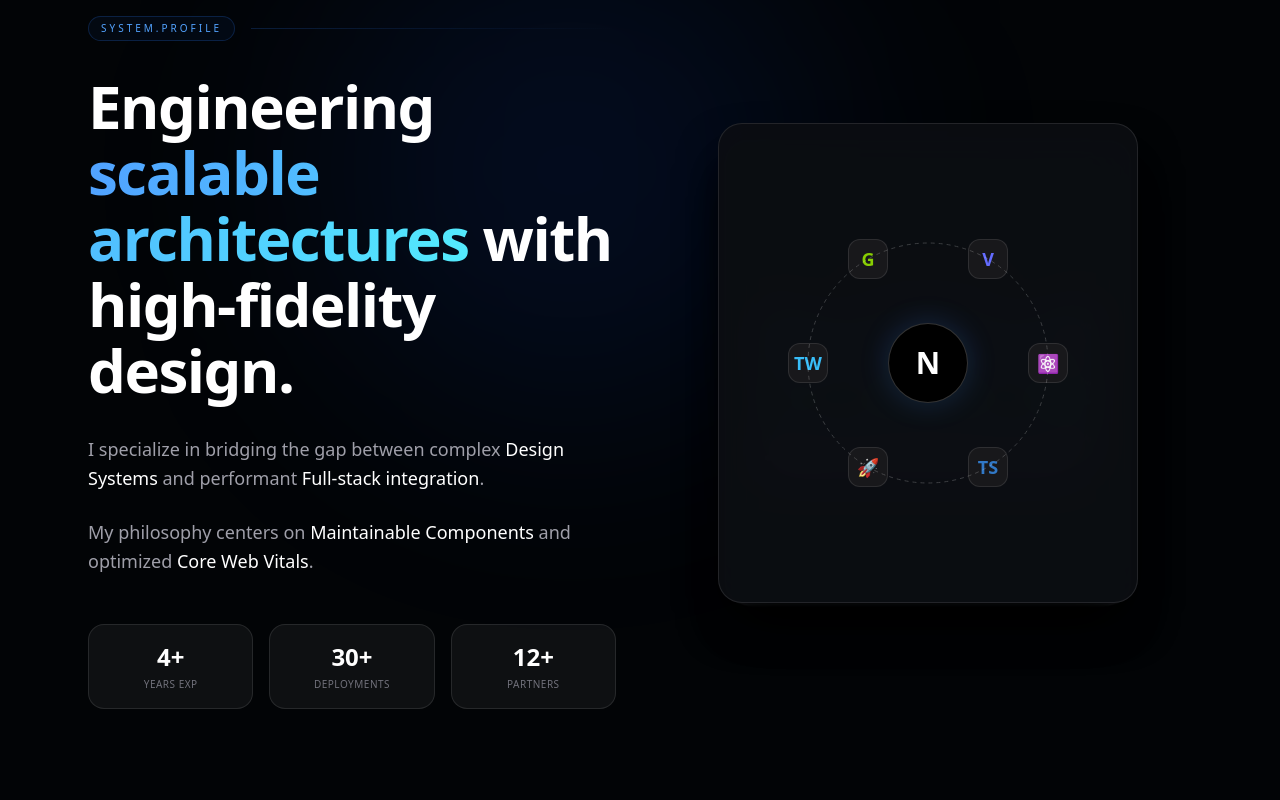
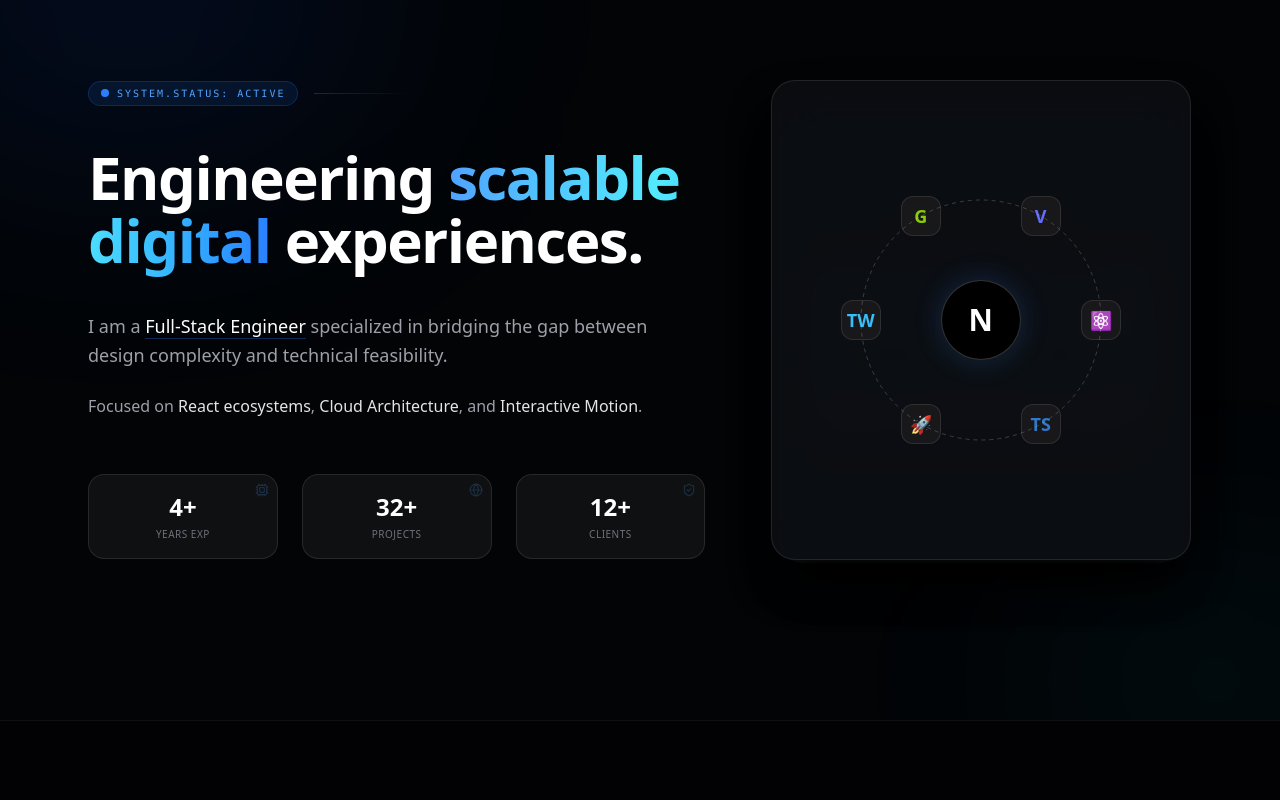
Before and after one commit to rdev014/myportfolio, a React (Vite) app: page / in a window 1280 px wide. Shown: the part 880-1680 px from the top of the page. Built offline with nearby package versions, Linux system fonts and the light colour scheme.

Commit message:
about fix

```diff
--- a/src/Components/About.tsx
+++ b/src/Components/About.tsx
@@ -1,8 +1,13 @@
-import { useEffect, useRef, useState } from "react";
+import React, { useEffect, useRef, useState } from "react";
 import { gsap } from "gsap";
 import { ScrollTrigger } from "gsap/ScrollTrigger";
+import { Zap, Cpu, BarChart3, ShieldCheck, Database, Globe } from "lucide-react";
 
-/* ============ About Section ============ */
+/* ============ Types ============ */
+// Standardized IDs to match both logic and graphics
+type CardId = "skills" | "metrics" | "pipeline";
+
+/* ============ Main About Component ============ */
 export function About() {
   const sectionRef = useRef<HTMLDivElement>(null);
 
@@ -12,14 +17,18 @@ export function About() {
     const ctx = gsap.context(() => {
       const r = sectionRef.current!;
       const tl = gsap.timeline({
-        scrollTrigger: { trigger: r, start: "top 70%", once: true },
+        scrollTrigger: {
+          trigger: r,
+          start: "top 70%",
+          once: true
+        },
       });
 
-      tl.from(r.querySelector("[data-kicker]"), { y: 14, opacity: 0, duration: 0.45, ease: "power3.out" })
-        .from(r.querySelector("[data-title]"), { y: 18, opacity: 0, duration: 0.55, ease: "power3.out" }, "-=0.15")
-        .from(r.querySelectorAll("[data-body]"), { y: 14, opacity: 0, duration: 0.5, stagger: 0.06, ease: "power3.out" }, "-=0.25")
-        .from(r.querySelector("[data-deck]"), { x: 40, opacity: 0, duration: 0.8, ease: "power4.out" }, "-=0.4")
-        .from(r.querySelectorAll("[data-stat]"), { scale: 0.9, opacity: 0, duration: 0.45, stagger: 0.05, ease: "power3.out" }, "-=0.3");
+      tl.from(r.querySelector("[data-kicker]"), { x: -20, opacity: 0, duration: 0.6, ease: "power4.out" })
+        .from(r.querySelector("[data-title]"), { y: 30, opacity: 0, duration: 0.8, ease: "expo.out" }, "-=0.4")
+        .from(r.querySelectorAll("[data-body]"), { y: 20, opacity: 0, duration: 0.6, stagger: 0.1, ease: "power3.out" }, "-=0.5")
+        .from(r.querySelectorAll("[data-stat]"), { scale: 0.8, opacity: 0, duration: 0.5, stagger: 0.1, ease: "back.out(1.7)" }, "-=0.3")
+        .from(r.querySelector("[data-deck]"), { x: 60, opacity: 0, duration: 1, ease: "power4.out" }, "-=0.8");
 
       const counters = gsap.utils.toArray<HTMLElement>("[data-count-to]");
       counters.forEach((el) => {
@@ -27,9 +36,9 @@ export function About() {
         const obj = { val: 0 };
         gsap.to(obj, {
           val: to,
-          duration: 1.5,
-          ease: "power3.out",
-          scrollTrigger: { trigger: el, start: "top 90%", once: true },
+          duration: 2,
+          ease: "power4.out",
+          scrollTrigger: { trigger: el, start: "top 95%", once: true },
           onUpdate: () => { el.textContent = Math.round(obj.val).toString(); },
         });
       });
@@ -39,45 +48,48 @@ export function About() {
   }, []);
 
   return (
-    <section ref={sectionRef} className="relative min-h-screen bg-[#020406] overflow-hidden flex items-center" id="about">
-      {/* Background Ambient Glow */}
-      <div className="absolute top-0 left-1/4 w-[500px] h-[500px] bg-blue-600/10 blur-[120px] rounded-full pointer-events-none" />
+    <section ref={sectionRef} className="relative min-h-screen bg-[#020406] overflow-hidden flex items-center py-24" id="about">
+      <div className="absolute top-0 left-0 w-full h-full overflow-hidden pointer-events-none">
+        <div className="absolute top-[-10%] left-[-10%] w-[40%] h-[40%] bg-blue-600/10 blur-[120px] rounded-full" />
+        <div className="absolute bottom-[-10%] right-[-10%] w-[30%] h-[30%] bg-cyan-500/5 blur-[100px] rounded-full" />
+      </div>
 
-      <div className="mx-auto max-w-6xl px-4 sm:px-6 py-16 sm:py-24 w-full flex-1">
-        <div className="grid gap-12 sm:gap-16 lg:grid-cols-12 lg:gap-12 lg:items-center w-full">
-          {/* Narrative */}
-          <div className="lg:col-span-6 w-full">
+      <div className="container mx-auto max-w-6xl px-6 relative z-10">
+        <div className="grid gap-16 lg:grid-cols-12 items-center">
+
+          <div className="lg:col-span-7 space-y-10">
             <div className="flex items-center gap-4" data-kicker>
-              <span className="px-3 py-1 text-[10px] uppercase tracking-[0.3em] text-blue-400 border border-blue-500/20 bg-blue-500/5 rounded-full">
-                System.Profile
-              </span>
-              <div className="h-px flex-1 bg-gradient-to-r from-blue-500/20 to-transparent" />
+              <div className="flex items-center gap-2 px-3 py-1 rounded-full bg-blue-500/10 border border-blue-500/20">
+                <span className="relative flex h-2 w-2">
+                  <span className="animate-ping absolute inline-flex h-full w-full rounded-full bg-blue-400 opacity-75"></span>
+                  <span className="relative inline-flex rounded-full h-2 w-2 bg-blue-500"></span>
+                </span>
+                <span className="text-[10px] font-mono uppercase tracking-[0.2em] text-blue-400">System.Status: Active</span>
+              </div>
+              <div className="h-px w-24 bg-gradient-to-r from-blue-500/30 to-transparent" />
             </div>
 
-            <h2 data-title className="mt-8 text-3xl sm:text-4xl lg:text-6xl font-bold tracking-tight text-white leading-[1.1] w-full">
-              Engineering <span className="text-transparent bg-clip-text bg-gradient-to-r from-blue-400 to-cyan-300">scalable architectures</span> with high-fidelity design.
+            <h2 data-title className="text-4xl md:text-6xl font-bold tracking-tight text-white leading-[1.05]">
+              Engineering <span className="text-transparent bg-clip-text bg-gradient-to-r from-blue-400 via-cyan-300 to-blue-500">scalable digital</span> experiences.
             </h2>
 
-            <div className="mt-8 space-y-6 text-base sm:text-lg text-zinc-400 leading-relaxed w-full">
+            <div className="space-y-6 max-w-xl text-lg text-zinc-400 leading-relaxed">
               <p data-body>
-                I specialize in bridging the gap between complex <span className="text-white font-medium">Design Systems</span> and
-                performant <span className="text-white font-medium">Full-stack integration</span>.
+                I am a <span className="text-white border-b border-blue-500/30 font-medium">Full-Stack Engineer</span> specialized in bridging the gap between design complexity and technical feasibility.
               </p>
-              <p data-body>
-                My philosophy centers on <span className="text-white font-medium">Maintainable Components</span> and
-                optimized <span className="text-white font-medium">Core Web Vitals</span>.
+              <p data-body className="text-base">
+                Focused on <span className="text-zinc-200">React ecosystems</span>, <span className="text-zinc-200">Cloud Architecture</span>, and <span className="text-zinc-200">Interactive Motion</span>.
               </p>
             </div>
 
-            <div className="mt-12 grid grid-cols-3 gap-4 w-full">
-              <StatChip label="Years Exp" to={4} />
-              <StatChip label="Deployments" to={30} />
-              <StatChip label="Partners" to={12} />
+            <div className="grid grid-cols-3 gap-4 sm:gap-6 pt-4">
+              <StatChip label="Years Exp" to={4} icon={<Cpu size={14}/>} />
+              <StatChip label="Projects" to={32} icon={<Globe size={14}/>} />
+              <StatChip label="Clients" to={12} icon={<ShieldCheck size={14}/>} />
             </div>
           </div>
 
-          {/* Right: The Deck */}
-          <div className="lg:col-span-6 relative flex justify-center w-full" data-deck>
+          <div className="lg:col-span-5 relative flex justify-center w-full" data-deck>
             <IdentityDeck />
           </div>
         </div>
@@ -87,11 +99,9 @@ export function About() {
 }
 
 /* ============ Identity Deck ============ */
-type CardId = "skills" | "rings" | "flow";
-
 function IdentityDeck() {
   const deckRef = useRef<HTMLDivElement>(null);
-  const [order, setOrder] = useState<CardId[]>(["skills", "rings", "flow"]);
+  const [order, setOrder] = useState<CardId[]>(["skills", "metrics", "pipeline"]);
   const [mousePos, setMousePos] = useState({ x: 50, y: 50 });
 
   const onPointerMove = (e: React.PointerEvent) => {
@@ -110,7 +120,7 @@ function IdentityDeck() {
     <div
       ref={deckRef}
       onPointerMove={onPointerMove}
-      className="relative w-full max-w-[420px] h-[60vh] sm:h-[480px] perspective-[1200px] touch-none flex justify-center items-center"
+      className="relative w-full max-w-[420px] h-[480px] perspective-[1200px] touch-none flex justify-center items-center"
     >
       {order.map((id, index) => (
         <CardWrapper
@@ -128,7 +138,6 @@ function IdentityDeck() {
 function CardWrapper({ id, index, mousePos, onClick }: { id: CardId, index: number, mousePos: { x: number, y: number }, onClick: () => void }) {
   const isFront = index === 0;
 
-  // Transform logic: staggered stack effect
   const translateZ = -index * 40;
   const translateY = index * 10;
   const opacity = 1 - index * 0.15;
@@ -145,26 +154,23 @@ function CardWrapper({ id, index, mousePos, onClick }: { id: CardId, index: numb
         opacity,
       }}
     >
-      <div className="relative h-full w-full max-w-[420px] rounded-3xl border border-white/10 bg-[#0c0e12]/90 backdrop-blur-xl overflow-hidden shadow-2xl shadow-black">
-        {/* Dynamic Specular Highlight */}
+      <div className="relative h-full w-full rounded-3xl border border-white/10 bg-[#0c0e12]/90 backdrop-blur-xl overflow-hidden shadow-2xl shadow-black">
         <div
           className="absolute inset-0 pointer-events-none opacity-0 group-hover:opacity-100 transition-opacity duration-500"
-          style={{
-            background: `radial-gradient(circle at ${mousePos.x}% ${mousePos.y}%, rgba(255,255,255,0.08), transparent 50%)`
-          }}
+          style={{ background: `radial-gradient(circle at ${mousePos.x}% ${mousePos.y}%, rgba(255,255,255,0.08), transparent 50%)` }}
         />
 
         <div className="p-6 h-full flex flex-col items-center justify-center">
           {id === "skills" && <SkillsGraphic mousePos={mousePos} />}
-          {id === "rings" && <RingsGraphic />}
-          {id === "flow" && <FlowGraphic />}
+          {id === "metrics" && <MetricsGraphic />}
+          {id === "pipeline" && <PipelineGraphic />}
         </div>
       </div>
     </div>
   );
 }
 
-/* ============ Refined Graphic Components ============ */
+/* ============ Graphic Components ============ */
 
 function SkillsGraphic({ mousePos }: { mousePos: { x: number, y: number } }) {
   return (
@@ -207,10 +213,14 @@ function SkillsGraphic({ mousePos }: { mousePos: { x: number, y: number } }) {
   );
 }
 
-function RingsGraphic() {
+
+function MetricsGraphic() {
   return (
     <div className="space-y-4 w-full px-4">
-      <div className="text-xs font-mono text-zinc-500 uppercase tracking-widest text-center">Efficiency_Metrics</div>
+      <div className="flex items-center justify-center gap-2 mb-4">
+        <BarChart3 className="text-blue-400" size={18} />
+        <div className="text-xs font-mono text-zinc-500 uppercase tracking-widest text-center">Efficiency_Metrics</div>
+      </div>
       <div className="flex flex-col gap-6">
         {[ {l: 'Speed', p: '98%', c: 'bg-blue-400'}, {l: 'SEO', p: '100%', c: 'bg-emerald-400'}, {l: 'A11y', p: '94%', c: 'bg-purple-400'} ].map((item, i) => (
           <div key={i} className="space-y-2">
@@ -225,11 +235,11 @@ function RingsGraphic() {
   );
 }
 
-function FlowGraphic() {
+function PipelineGraphic() {
   return (
     <div className="flex flex-col items-center gap-4">
        <div className="w-16 h-16 rounded-2xl bg-gradient-to-br from-blue-500 to-cyan-400 flex items-center justify-center shadow-lg shadow-blue-500/20">
-         <ZapIcon />
+         <Zap className="text-white" fill="white" size={32} />
        </div>
        <div className="text-center">
          <div className="text-white font-bold">High Velocity</div>
@@ -239,15 +249,14 @@ function FlowGraphic() {
   );
 }
 
-function StatChip({ label, to }: { label: string; to: number }) {
+function StatChip({ label, to, icon }: { label: string; to: number; icon: React.ReactNode }) {
   return (
-    <div data-stat className="p-4 rounded-2xl bg-white/5 border border-white/10 text-center">
+    <div data-stat className="relative p-4 rounded-2xl bg-white/5 border border-white/10 text-center group">
+      <div className="absolute top-2 right-2 opacity-20 group-hover:opacity-100 transition-opacity text-blue-400">
+        {icon}
+      </div>
       <div className="text-2xl font-bold text-white"><span data-count-to={to}>0</span>+</div>
       <div className="text-[10px] uppercase tracking-wider text-zinc-500 mt-1">{label}</div>
     </div>
   );
 }
-
-const ZapIcon = () => (
-  <svg width="24" height="24" viewBox="0 0 24 24" fill="none" stroke="white" strokeWidth="2" strokeLinecap="round" strokeLinejoin="round"><polygon points="13 2 3 14 12 14 11 22 21 10 12 10 13 2"/></svg>
-);
```
